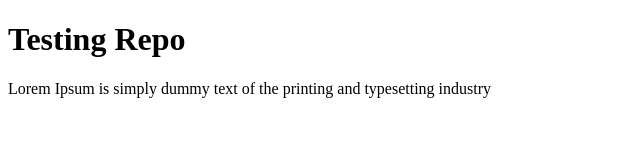
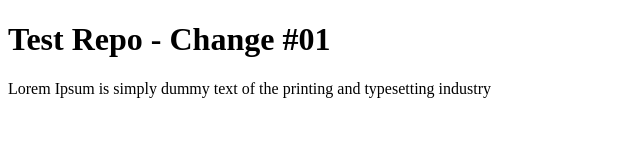
Before and after one commit to nabeeljavaid/test, a plain HTML site: page index.html in a window 1280 px wide. Shown: the whole page, without its empty margins (0-640 px from the left). Drawn offline with Linux system fonts and the light colour scheme.

Commit message:
Commit #02

```diff
--- a/index.html
+++ b/index.html
@@ -2,8 +2,7 @@
 <html>
 <body>
 
-<h1>Testing Repo</h1>
-
+<h1>Test Repo - Change #01</h1>
 <p>Lorem Ipsum is simply dummy text of the printing and typesetting industry</p>
 
 </body>
```
